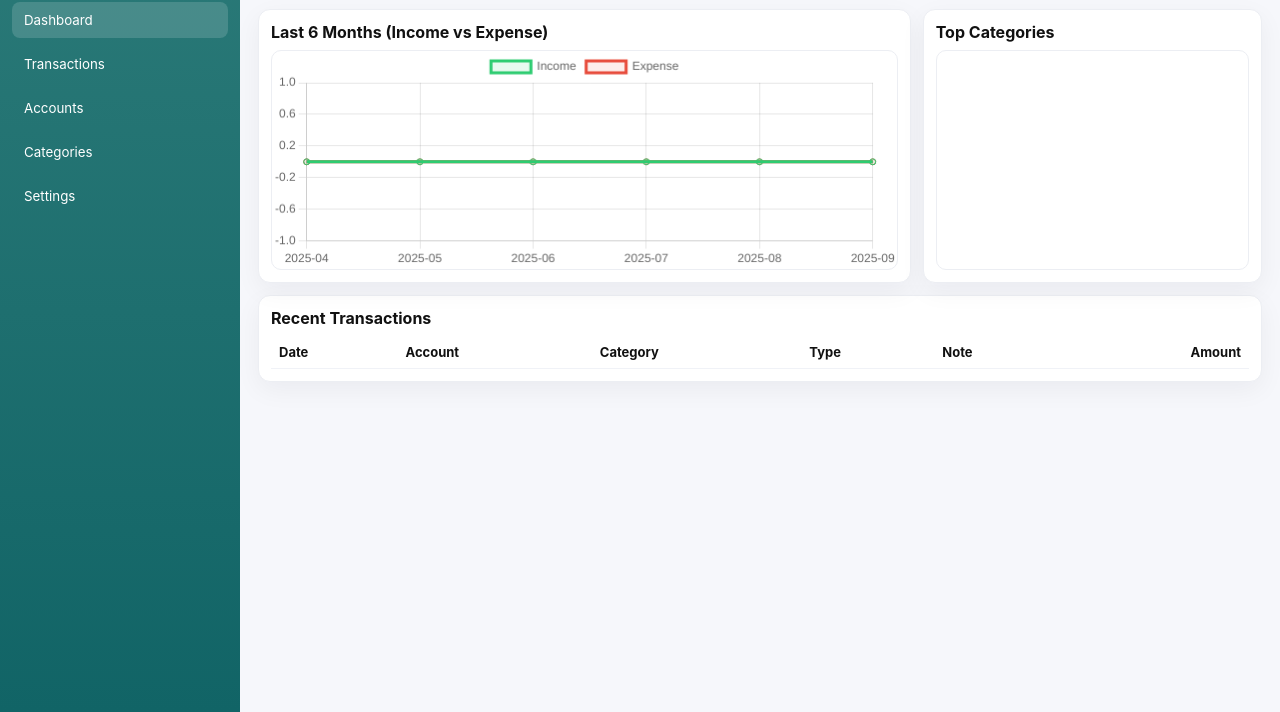
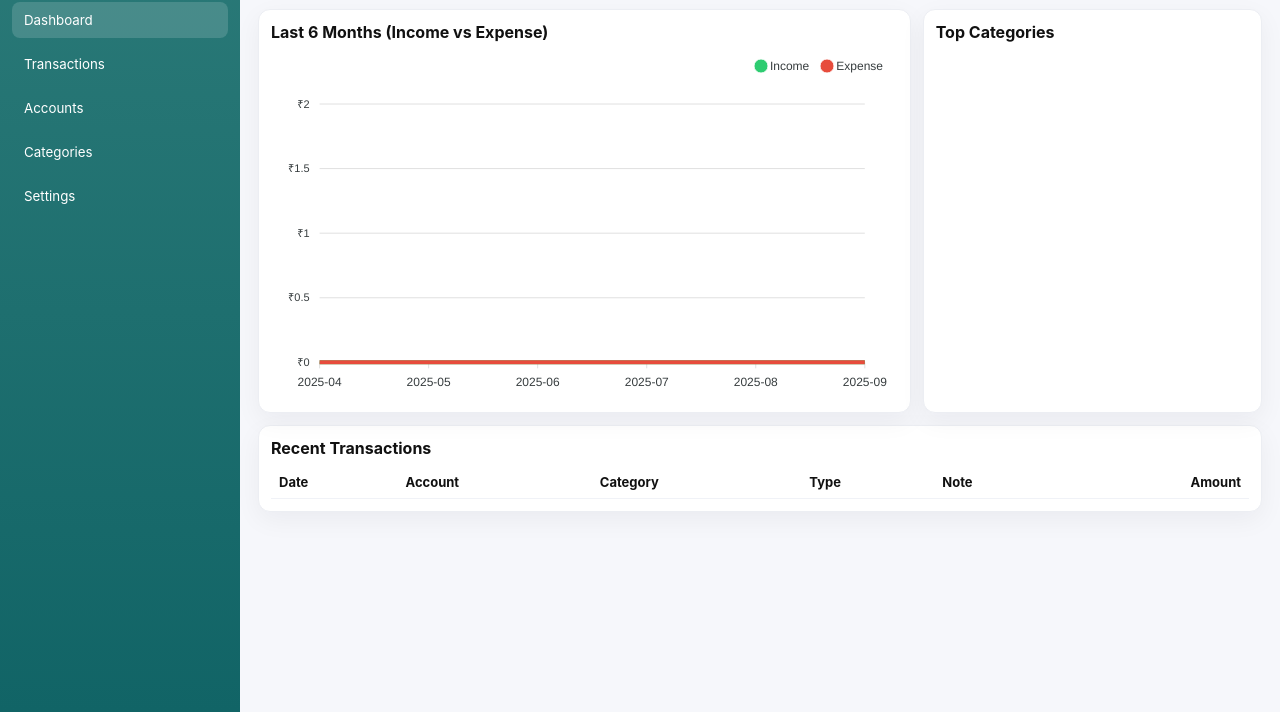
Before and after one commit to rajat-g/expense-manager, a plain HTML site: page index.html in a window 1280 px wide. Shown: the part 88-800 px from the top of the page. Drawn offline with nearby package versions, Linux system fonts and the light colour scheme.

Commit message:
Updated chart library

```diff
--- a/dashboard.js
+++ b/dashboard.js
@@ -61,39 +61,52 @@ function drawMonthChart(){
   const map = Object.fromEntries(months.map(m=>[m,{inc:0,exp:0}]));
   for(const r of rows){ if(map[r.m]) { map[r.m].inc = r.inc||0; map[r.m].exp = r.exp||0; } }
 
-  const chartData = {
-    labels: months,
-    datasets: [
-      {
-        label: 'Income',
-        data: months.map(m => map[m].inc),
-        borderColor: '#2ecc71',
-        backgroundColor: 'rgba(46, 204, 113, 0.1)',
-        fill: true,
+  const options = {
+    series: [{
+      name: 'Income',
+      data: months.map(m => map[m].inc)
+    }, {
+      name: 'Expense',
+      data: months.map(m => map[m].exp)
+    }],
+    chart: {
+      type: 'area',
+      height: 350,
+      toolbar: {
+        show: false
+      }
+    },
+    colors: ['#2ecc71', '#e74c3c'],
+    dataLabels: {
+      enabled: false
+    },
+    stroke: {
+      curve: 'smooth'
+    },
+    xaxis: {
+      categories: months,
+    },
+    yaxis: {
+      labels: {
+        formatter: (value) => { return fmt(value) }
+      }
+    },
+    tooltip: {
+      x: {
+        format: 'MMM yyyy'
       },
-      {
-        label: 'Expense',
-        data: months.map(m => map[m].exp),
-        borderColor: '#e74c3c',
-        backgroundColor: 'rgba(231, 76, 60, 0.1)',
-        fill: true,
-      }
-    ]
+    },
+    legend: {
+      position: 'top',
+      horizontalAlign: 'right'
+    }
   };
 
   if (monthChart) {
-    monthChart.data = chartData;
-    monthChart.update();
+    monthChart.updateOptions(options);
   } else {
-    const ctx = $("#monthChart").getContext("2d");
-    monthChart = new Chart(ctx, {
-      type: 'line',
-      data: chartData,
-      options: {
-        responsive: true,
-        maintainAspectRatio: false,
-      }
-    });
+    monthChart = new ApexCharts(document.querySelector("#monthChart"), options);
+    monthChart.render();
   }
 }
 
@@ -108,29 +121,34 @@ function drawCategoryChart(){
     LIMIT 8
   `);
 
-  const chartData = {
+  const options = {
+    series: cats.map(c => c.total),
     labels: cats.map(c => c.name),
-    datasets: [{
-      data: cats.map(c => c.total),
-      backgroundColor: [
-        '#e74c3c', '#3498db', '#9b59b6', '#f1c40f',
-        '#2ecc71', '#e67e22', '#1abc9c', '#34495e'
-      ],
+    chart: {
+      type: 'donut',
+      height: 350
+    },
+    colors: ['#e74c3c', '#3498db', '#9b59b6', '#f1c40f', '#2ecc71', '#e67e22', '#1abc9c', '#34495e'],
+    legend: {
+      position: 'bottom'
+    },
+    responsive: [{
+      breakpoint: 480,
+      options: {
+        chart: {
+          width: 200
+        },
+        legend: {
+          position: 'bottom'
+        }
+      }
     }]
   };
 
   if (categoryChart) {
-    categoryChart.data = chartData;
-    categoryChart.update();
+    categoryChart.updateOptions(options);
   } else {
-    const ctx = $("#categoryChart").getContext("2d");
-    categoryChart = new Chart(ctx, {
-      type: 'pie',
-      data: chartData,
-      options: {
-        responsive: true,
-        maintainAspectRatio: false,
-      }
-    });
+    categoryChart = new ApexCharts(document.querySelector("#categoryChart"), options);
+    categoryChart.render();
   }
 }
--- a/index.html
+++ b/index.html
@@ -39,13 +39,13 @@
         <div class="card" style="flex:2; min-width:300px">
           <h3>Last 6 Months (Income vs Expense)</h3>
           <div class="chart-container">
-            <canvas id="monthChart"></canvas>
+            <div id="monthChart"></div>
           </div>
         </div>
         <div class="card" style="flex:1; min-width:260px">
           <h3>Top Categories</h3>
           <div class="chart-container">
-            <canvas id="categoryChart"></canvas>
+            <div id="categoryChart"></div>
           </div>
         </div>
       </div>
@@ -206,7 +206,7 @@
   </main>
 
   <!-- Scripts -->
-  <script src="https://cdn.jsdelivr.net/npm/chart.js"></script>
+  <script src="https://cdn.jsdelivr.net/npm/apexcharts"></script>
   <script src="utils.js"></script>
   <script src="database.js"></script>
   <script src="dashboard.js"></script>
--- a/styles.css
+++ b/styles.css
@@ -40,14 +40,9 @@ th,td{padding:8px;border-bottom:1px solid #f0f2f7;font-size:13px;text-align:left
 .money-pos{color:var(--green)} .money-neg{color:var(--red)}
 .toolbar{display:flex;gap:8px;align-items:center;flex-wrap:wrap}
 .spacer{flex:1}
-canvas{width:100%;height:200px;border:1px solid var(--border);border-radius:10px;background:#fff}
-footer{padding:12px;text-align:center;color:var(--muted);font-size:12px}
-@media(max-width:980px){.grid-3{grid-template-columns:1fr}; .grid-2{grid-template-columns:1fr}}
-
-/* Add this at the end of the file */
 .chart-container {
   position: relative;
-  height: 220px;
+  height: 350px;
   width: 100%;
 }
 
```
